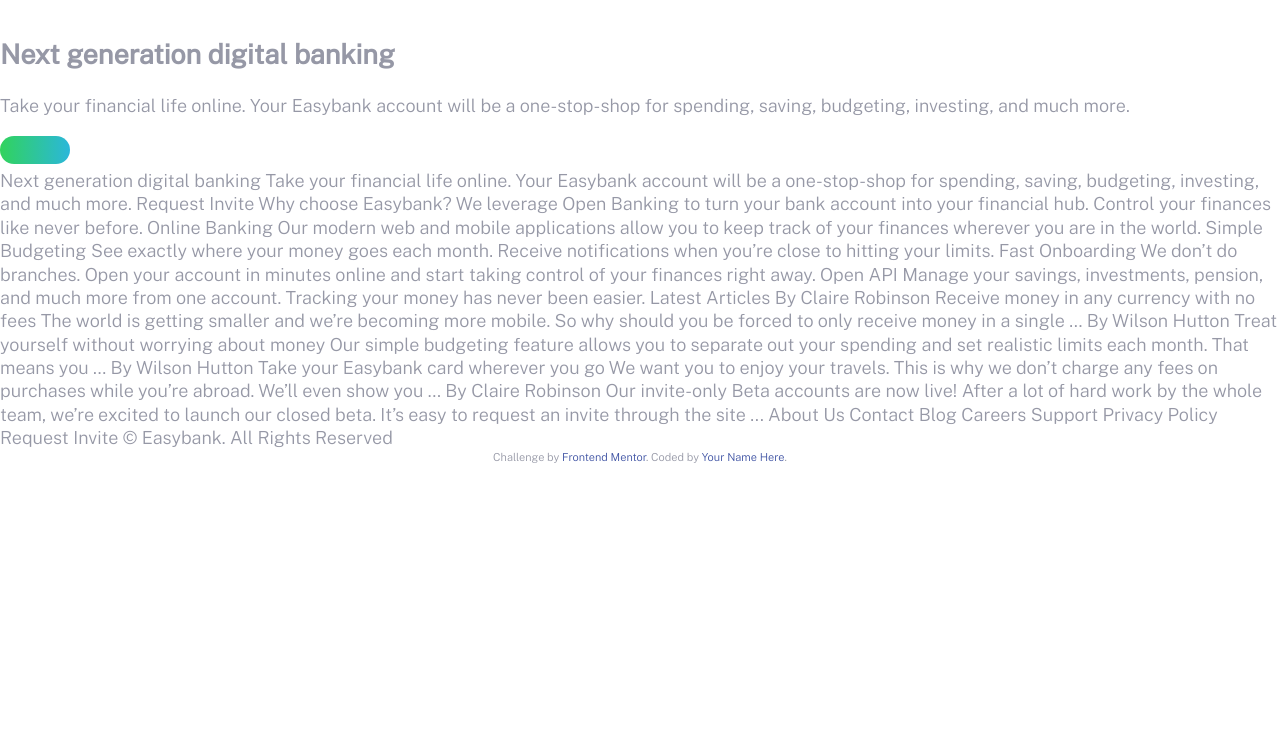
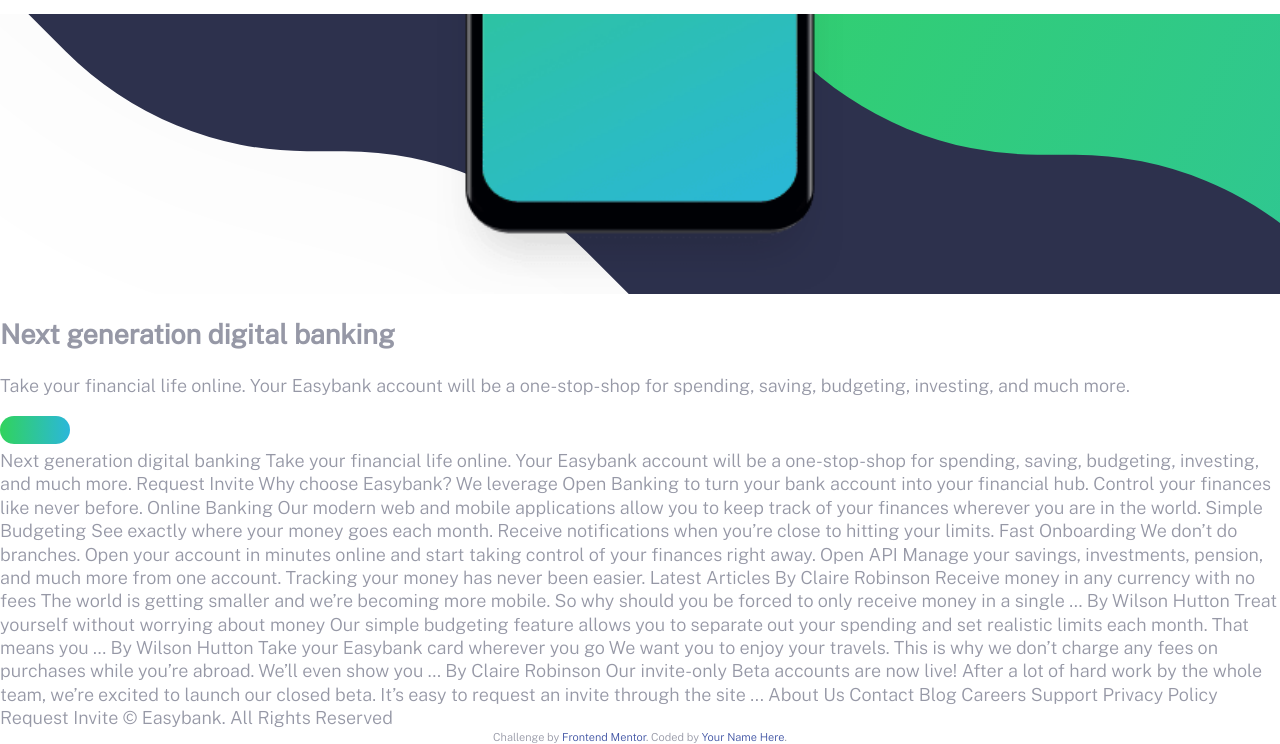
Before and after one commit to lndymrwn/responsiveWebsite, a plain HTML site: page index.html in a window 1280 px wide. Shown: the part 66-810 px from the top of the page. Drawn offline with nearby package versions, Linux system fonts and the light colour scheme; a script that the page names is missing.

Commit message:
Added Hero Image

```diff
--- a/dist/style.css
+++ b/dist/style.css
@@ -275,4 +275,24 @@
 .header__cta:hover {
   opacity: 0.75;
 }
+
+.hero__image {
+  position: relative;
+  background-image: url("/images/bg-intro-mobile.svg");
+  background-size: cover;
+  background-repeat: no-repeat;
+  background-position: center center;
+  min-height: 17.5rem;
+}
+
+.hero__image::before {
+  content: "";
+  position: absolute;
+  height: 100%;
+  width: 100%;
+  background-image: url("/images/image-mockups.png");
+  background-size: 93%;
+  background-repeat: no-repeat;
+  background-position: center bottom;
+}
 /*# sourceMappingURL=style.css.map */
--- a/index.html
+++ b/index.html
@@ -56,8 +56,8 @@
   <section class="hero">
 
     </div>
-  <div class="hero__tex">
-    <div class="hero__image">
+    <div class="hero__image"> </div>
+      <div class="hero__text">
         <h1>
           Next generation digital banking
         </h1>
@@ -67,9 +67,7 @@
 
         </p>
         <a href="#" class="button hero__cta"></a>
-
       </div>
-
   </section>
 
 
```
Also changed, not shown: 1 other file. Lines whose indentation alone changed are shown as unchanged.
